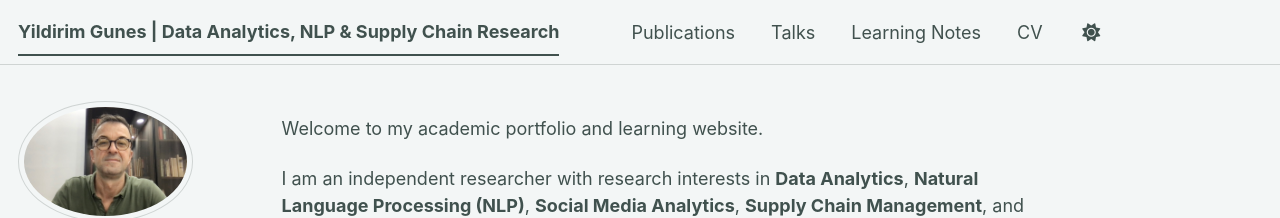
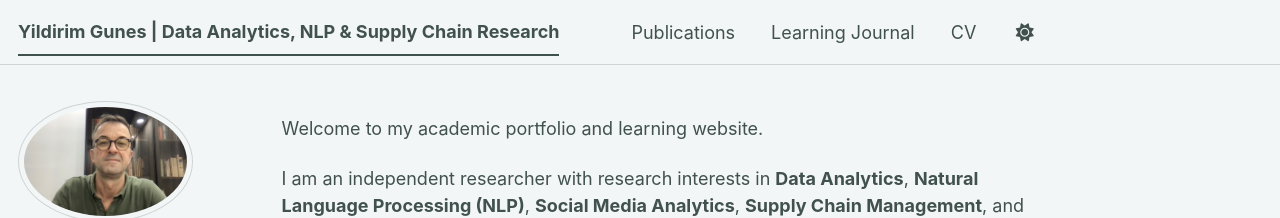
Before and after one commit to yildirimgunes/yildirimgunes.github.io, a Jekyll site: the page built from _pages/about.md, in a window 1280 px wide. Shown: the top 218 px of the page. Built offline with Jekyll 4.4.1, drawn with Linux system fonts in a browser that asks for light colours; a style sheet for code colours, icons or effects is not loaded.

Commit message:
Update navigation links in navigation.yml

```diff
--- a/_data/navigation.yml
+++ b/_data/navigation.yml
@@ -11,11 +11,8 @@ main:
   - title: "Publications"
     url: /publications/
 
-  - title: "Talks"
-    url: /talks/
-
-  - title: "Learning Notes"
-    url: /year-archive/
+  - title: "Learning Journal"
+    url: /learning-journal/
 
   - title: "CV"
     url: /cv/
```
